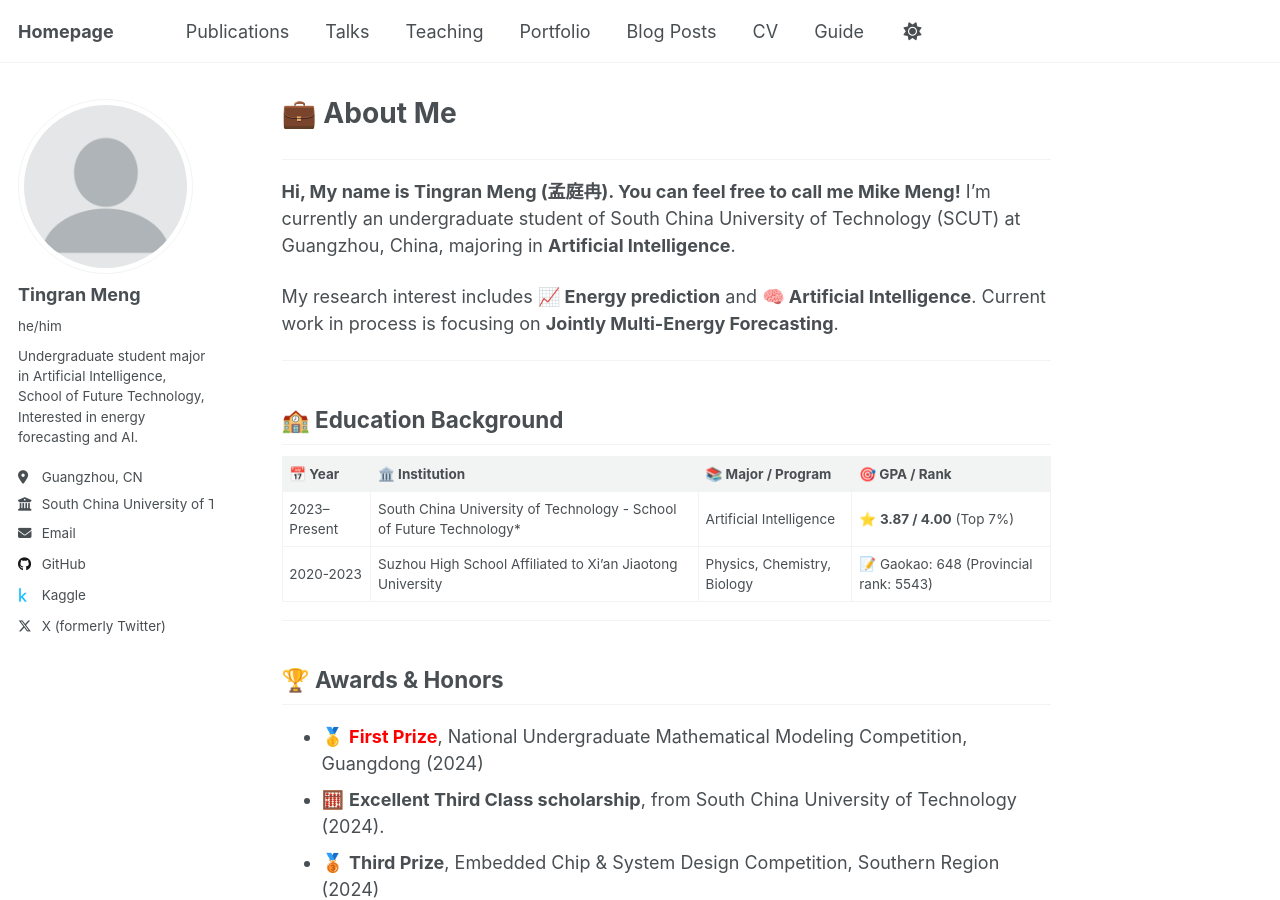
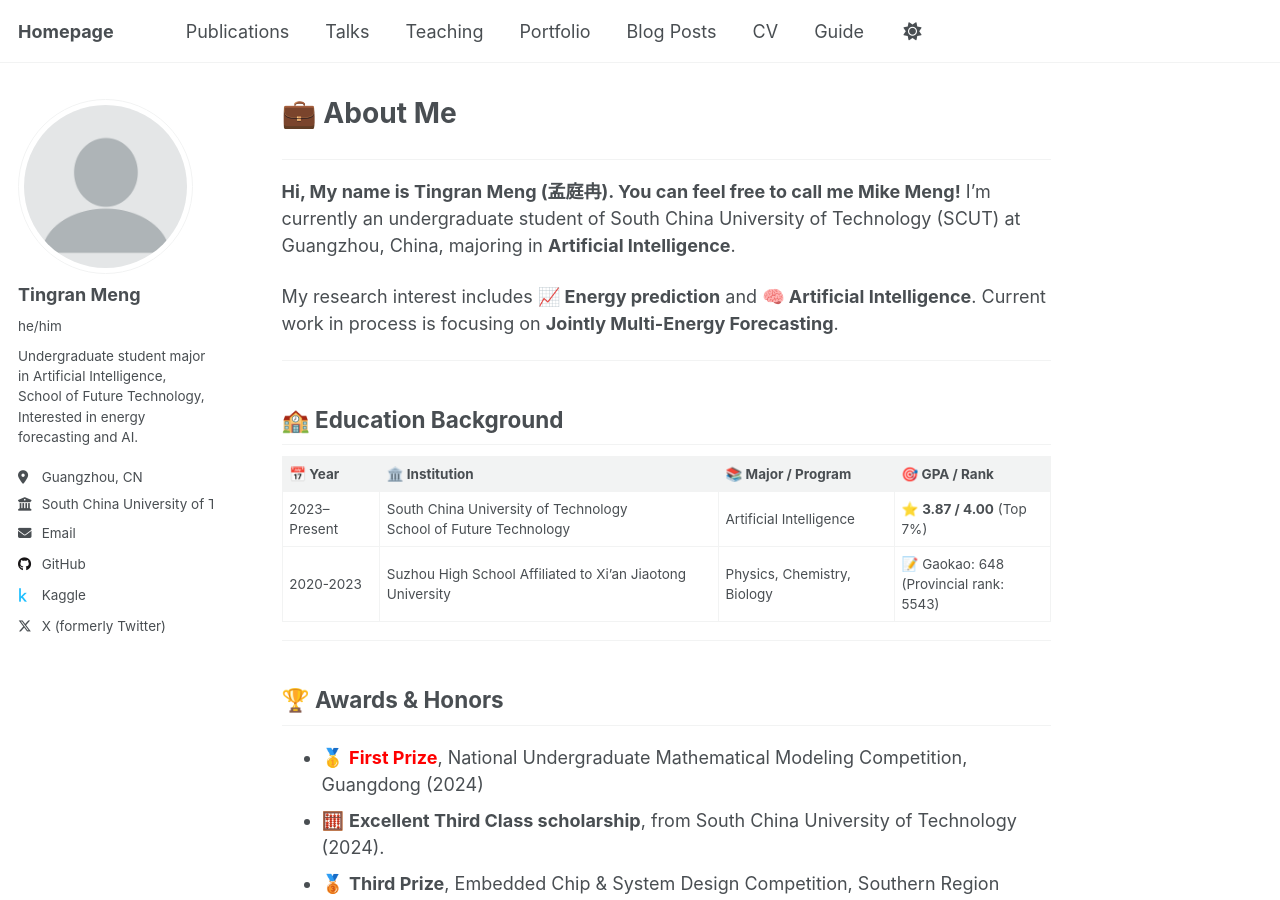
Before and after one commit to MikeMengTR/MikeMengTR.github.io, a Jekyll site: the page built from _pages/about.md, in a window 1280 px wide and 900 px high. Built offline with Jekyll 4.4.1, drawn with Linux system fonts in a browser that asks for light colours.

```diff
--- a/_pages/about.md
+++ b/_pages/about.md
@@ -16,8 +16,8 @@ My research interest includes **📈 Energy prediction** and **🧠 Artificial I
 
 | 📅 Year        | 🏛️ Institution                                         | 📚 Major / Program           | 🎯 GPA / Rank                |
 |---------------|---------------------------------------------------------|------------------------------|------------------------------|
-| 2023–Present  |South China University of Technology - School of Future Technology*            | Artificial Intelligence              | ⭐ **3.87 / 4.00** (Top 7%)   |
-| 2020-2023     | Suzhou High School Affiliated to Xi’an Jiaotong University                     | Physics, Chemistry, Biology           | 📝 Gaokao: 648 (Provincial rank: 5543)     |
+| 2023–Present  |South China University of Technology <br> School of Future Technology            | Artificial Intelligence              | ⭐ **3.87 / 4.00** (Top 7%)   |
+| 2020-2023     | Suzhou High School Affiliated to Xi’an Jiaotong University                     | Physics, Chemistry, Biology           | 📝 Gaokao: 648 <br>(Provincial rank: 5543)     |
 
 ---
 ## 🏆 Awards & Honors
```
